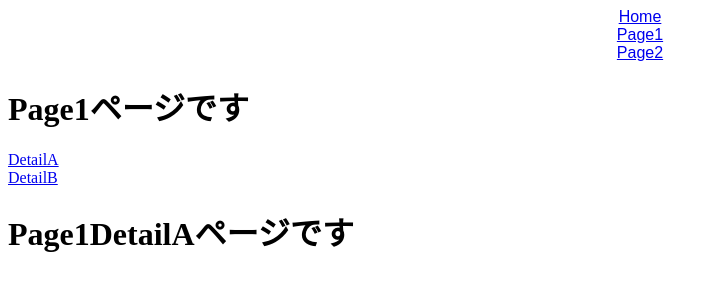
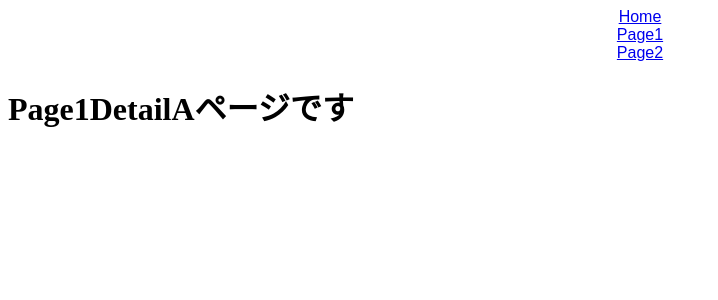
Before and after one commit to yoshimai/React-router, a React (Create React App) app: page /page1/detailA in a window 1280 px wide. Shown: the top 300 px of the page, without its empty margins (0-718 px from the left). Built offline with nearby package versions, Linux system fonts and the light colour scheme.

Commit message:
nesleうまくいった

```diff
--- a/src/App.js
+++ b/src/App.js
@@ -19,7 +19,8 @@ export default function App() {
       </div>
       <Routes>
         <Route path="/" element={<Home />} />
-        <Route path="/page1" element={<Page1 />}>
+        <Route path="page1">
+          <Route path="/page1" element={<Page1 />} />
           <Route path="detailA" element={<Page1DetailA />} />
           <Route path="detailB" element={<Page1DetailB />} />
         </Route>
```
